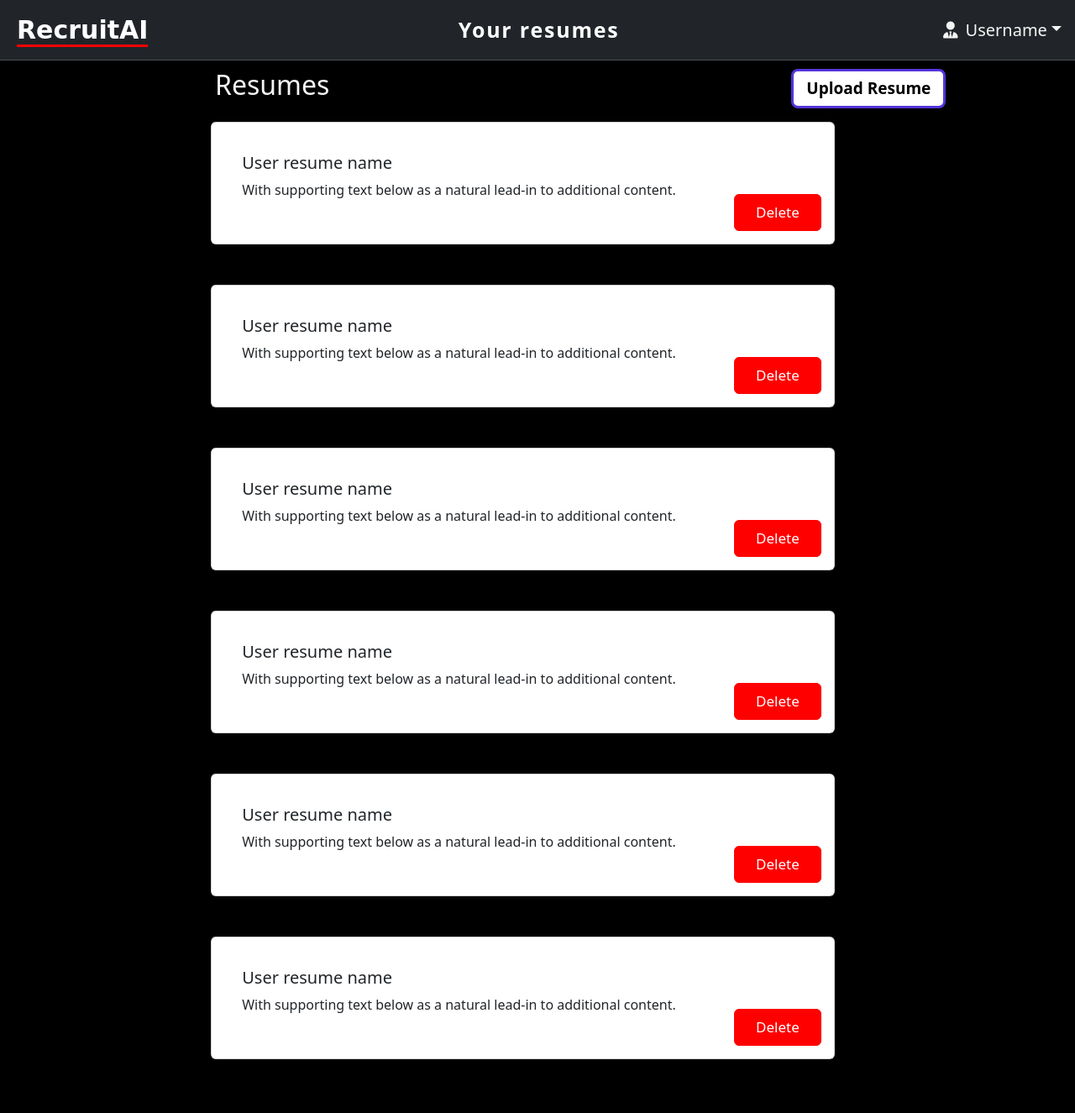
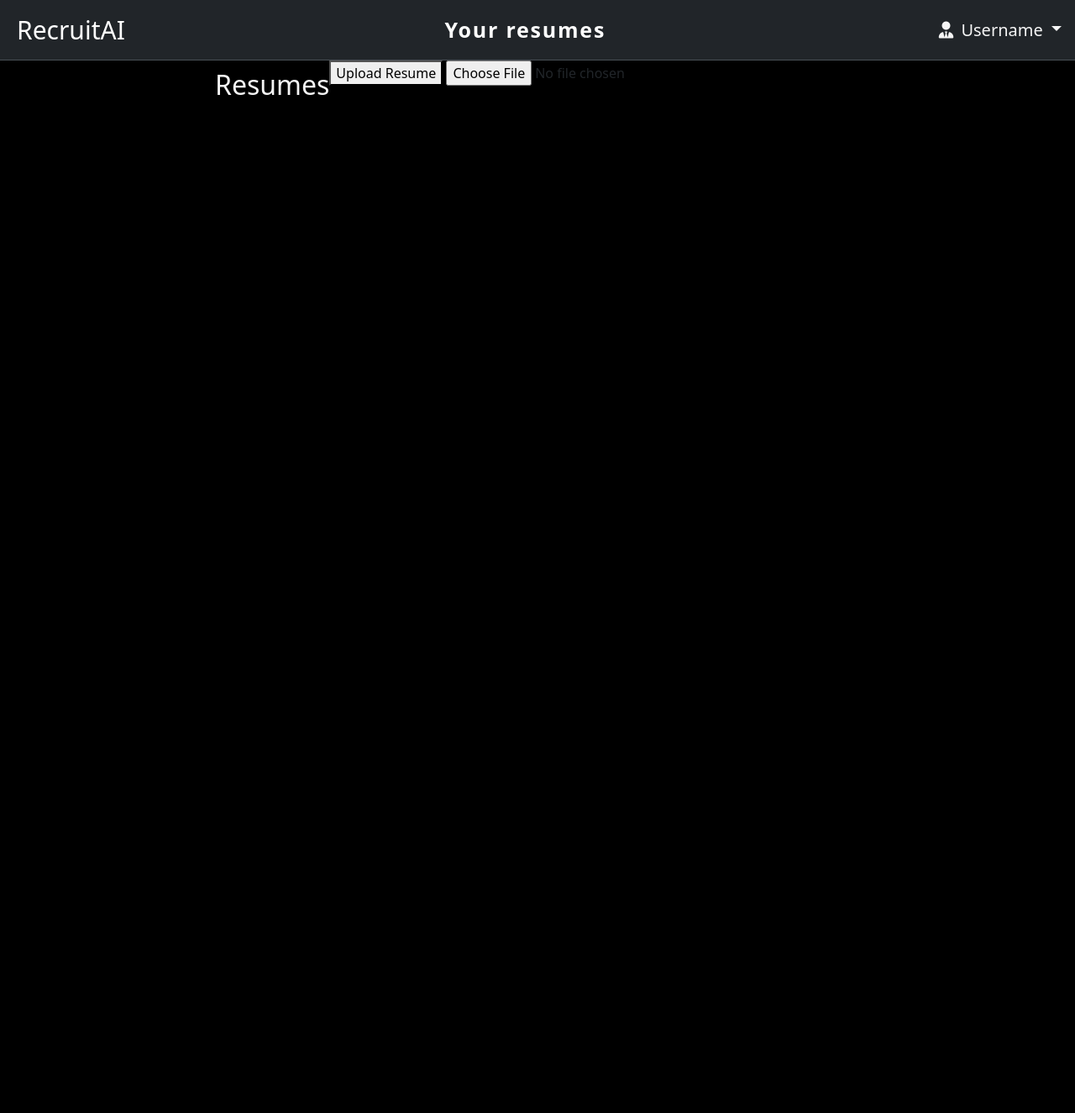
Before and after one commit to itsmesangram5/RecruitAI_dev, a Flask app: page /uploadresume in a window 1280 px wide. Shown: the whole page at 84% size. After the commit the page ends 113 px from the top, so only its background shows below. Run offline with Flask 3, Linux system fonts and the light colour scheme; some libraries are stand-ins or nearby versions.

Commit message:
Added upload resume API

```diff
--- a/app.py
+++ b/app.py
@@ -1,4 +1,4 @@
-from flask import Flask,render_template,request
+from flask import Flask
 from dotenv import load_dotenv  # Import the load_dotenv function
 import config
 from flask_sqlalchemy import SQLAlchemy
--- a/config.py
+++ b/config.py
@@ -6,3 +6,4 @@ class Config:
     SECRET_KEY = os.environ.get('SECRET_KEY')
     SQLALCHEMY_DATABASE_URI = os.environ.get('DATABASE_URL') or 'mysql://username:password@localhost/mydatabase'
     SQLALCHEMY_TRACK_MODIFICATIONS = False
+    UPLOAD_FOLDER = os.path.join(os.path.dirname(__file__), 'resumes')
--- a/view/templates/uploadresume.html
+++ b/view/templates/uploadresume.html
@@ -6,8 +6,6 @@
     <link href="https://cdn.jsdelivr.net/npm/bootstrap@5.3.3/dist/css/bootstrap.min.css" rel="stylesheet" integrity="sha3154-QWTKZyjpPEjISv5WaRU9OFeRpok6YctnYmDr5pNlyT15bRjXh0JMhjY6hW+ALEwIH" crossorigin="anonymous">
     <script src="https://cdn.jsdelivr.net/npm/bootstrap@5.3.3/dist/js/bootstrap.bundle.min.js" integrity="sha3154-YvpcrYf0tY3lHB60NNkmXc5s9fDVZLESaAA55NDzOxhy9GkcIdslK1eN7N6jIeHz" crossorigin="anonymous"></script>
     <script src="https://kit.fontawesome.com/76051b1a44.js" crossorigin="anonymous"></script>
-    <link rel="stylesheet" href="{{url_for('static',filename='css/uploadresume.css')}}" />
-
     <title>Document</title>
 </head>
 <body style="background-color: rgb(0, 0, 0);">
@@ -17,107 +15,76 @@
         </a>
         <a style="font-weight: bold; font-size: 25px; letter-spacing: 0.1cap;" class="navbar-brand">Your resumes </a>
         <ul class="nav nav-pills">
-
           <li class="nav-item dropdown">
-            <a style="font-size: 20px;color: whitesmoke;" class="nav-link dropdown-toggle" data-bs-toggle="dropdown" href="#" role="button" aria-expanded="false">   <i style="padding-right: 4px;" class="fa-solid fa-user-tie"></i>
-                Username</a>
+            <a style="font-size: 20px;color: whitesmoke;" class="nav-link dropdown-toggle" data-bs-toggle="dropdown" href="#" role="button" aria-expanded="false">
+                <i style="padding-right: 4px;" class="fa-solid fa-user-tie"></i> Username
+            </a>
             <ul class="dropdown-menu">
               <li><a class="dropdown-item" href="/applicant">Home</a></li>
               <li><a class="dropdown-item" href="/applications">Applications</a></li>
               <li><a class="dropdown-item" href="/jobs">Jobs</a></li>
               <li><hr class="dropdown-divider"></li>
-              <li><a  class="dropdown-item" href="#scrollspyHeading5"><i style="padding-right: 4px;" class="fa-solid fa-right-from-bracket"></i>Logout</a></li>
+              <li><a class="dropdown-item" href="#scrollspyHeading5">
+                  <i style="padding-right: 4px;" class="fa-solid fa-right-from-bracket"></i>Logout
+              </a></li>
             </ul>
           </li>
         </ul>
       </nav>
     <div style="display: flex;">
-
         <h2 style="color: whitesmoke; padding-left: 20%;padding-top: 10px;">Resumes</h2>
         <div class="upload-btn-wrapper">
-        <button type="button" class="btn1">Upload Resume</button>
-        <input type="file" name="resume" />
+            <button type="button" class="btn1" onclick="uploadResume()">Upload Resume</button>
+            <input type="file" name="resume" id="resumeInput" />
         </div>
     </div>
-      <div  data-bs-spy="scroll" data-bs-target="#navbar-example15" data-bs-root-margin="0px 0px -40%" data-bs-smooth-scroll="true" class="scrollspy-example bg-body-dark p-3 rounded-15" tabindex="0">
+    <div data-bs-spy="scroll" data-bs-target="#navbar-example15" data-bs-root-margin="0px 0px -40%" data-bs-smooth-scroll="true" class="scrollspy-example bg-body-dark p-3 rounded-15" tabindex="0">
         <div class="content">
             <div style="padding-left: 15%;">
-                <div class="card ms-5 me-5 mb-5">
-                    <div class="card-body">
-                        <h5 class="card-title">User resume name</h5>
-                        <p class="card-text">With supporting text below as a natural lead-in to additional content.</p>
-                        <button type="button" class="btn btn-danger">Delete</button>
+                <!-- Example resume cards -->
+                <!-- ... (cards go here) ... -->
             </div>
         </div>
-                <div class="card ms-5 me-5 mb-5">
-                    <div class="card-body">
-                        <h5 class="card-title">User resume name</h5>
-                        <p class="card-text">With supporting text below as a natural lead-in to additional content.</p>
-                        <button type="button" class="btn btn-danger">Delete</button>
     </div>
-                </div>
-                <div class="card ms-5 me-5 mb-5">
-                    <div class="card-body">
-                        <h5 class="card-title">User resume name</h5>
-                        <p class="card-text">With supporting text below as a natural lead-in to additional content.</p>
-                        <button type="button" class="btn btn-danger">Delete</button>
-                    </div>
-                </div>
-                <div class="card ms-5 me-5 mb-5">
-                    <div class="card-body">
-                        <h5 class="card-title">User resume name</h5>
-                        <p class="card-text">With supporting text below as a natural lead-in to additional content.</p>
-                        <button type="button" class="btn btn-danger">Delete</button>
-                    </div>
-                </div>
-                <div class="card ms-5 me-5 mb-5">
-                    <div class="card-body">
-                        <h5 class="card-title">User resume name</h5>
-                        <p class="card-text">With supporting text below as a natural lead-in to additional content.</p>
-                        <button type="button" class="btn btn-danger">Delete</button>
-                    </div>
-                </div>
-                <div class="card ms-5 me-5 mb-5">
-                    <div class="card-body">
-                        <h5 class="card-title">User resume name</h5>
-                        <p class="card-text">With supporting text below as a natural lead-in to additional content.</p>
-                        <button type="button" class="btn btn-danger">Delete</button>
-                    </div>
-                </div>
-                <!-- Other card elements -->
-            </div>
-        </div>
-        <!-- More content here -->
-      </div>
-
     <script>
-        // Show dropdown menu
-        // Show tooltip box
-        // Toggle tooltip box
-        function toggleTooltip() {
-            var tooltip = document.getElementById("tooltipBox");
-            if (tooltip.style.display === "block") {
-                tooltip.style.display = "none";
-            } else {
-                tooltip.style.display = "block";
-            }
+        // Function to upload the resume
+        function uploadResume() {
+            const fileInput = document.getElementById('resumeInput');
+            const file = fileInput.files[0];
+            if (!file) {
+                alert('Please select a file to upload.');
+                return;
             }
 
-        // Close tooltip box if clicked outside
-        window.onclick = function(event) {
-            var tooltip = document.getElementById("tooltipBox");
-            if (event.target !== tooltip && event.target.closest('.openbtn') === null) {
-                tooltip.style.display = "none";
-            }
+            const formData = new FormData();
+            formData.append('file', file);
+
+            const token = sessionStorage.getItem('tokenData');
+            if (!token) {
+                alert('Authorization token is missing.');
+                return;
             }
 
-        // Display the name of the uploaded file
-  const fileInput = document.querySelector('input[type=file]');
-  const fileNameDisplay = document.querySelector('.file-name');
-
-  fileInput.addEventListener('change', function() {
-    fileNameDisplay.textContent = this.files[0].name;
+            fetch('http://127.0.0.1:5000/upload', {
+                method: 'POST',
+                headers: {
+                    'Authorization': `Bearer ${token}`
+                },
+                body: formData
+            })
+            .then(response => response.json())
+            .then(data => {
+                if (data.error) {
+                    alert(`Error: ${data.error}`);
+                } else {
+                    alert(`Success: ${data.message}`);
+                }
+            })
+            .catch(error => {
+                console.error('Error:', error);
+                alert('An error occurred while uploading the file.');
             });
+        }
     </script>
 </body>
 </html>
```
Also changed, not shown: controller/AddJobbyRec_idController.py (deleted, +0 -13 lines), controller/ApplicantController.py (added, +86 -0 lines), controller/DeleteJobbyJob_idController.py (deleted, +0 -37 lines), controller/DeleteResumebyResume_idController.py (deleted, +0 -37 lines), controller/GetAllJobsbyApp_idController.py (deleted, +0 -38 lines), controller/GetAllResumesbyApp_idController.py (deleted, +0 -9 lines), controller/GetJobbyRec_idController.py (deleted, +0 -24 lines), controller/RecruiterController.py (added, +108 -0 lines), model/signup_model.py (+42 -34 lines), view/templates/Applicant.html (+17 -33 lines), 3 other files. Lines whose indentation alone changed are shown as unchanged.
